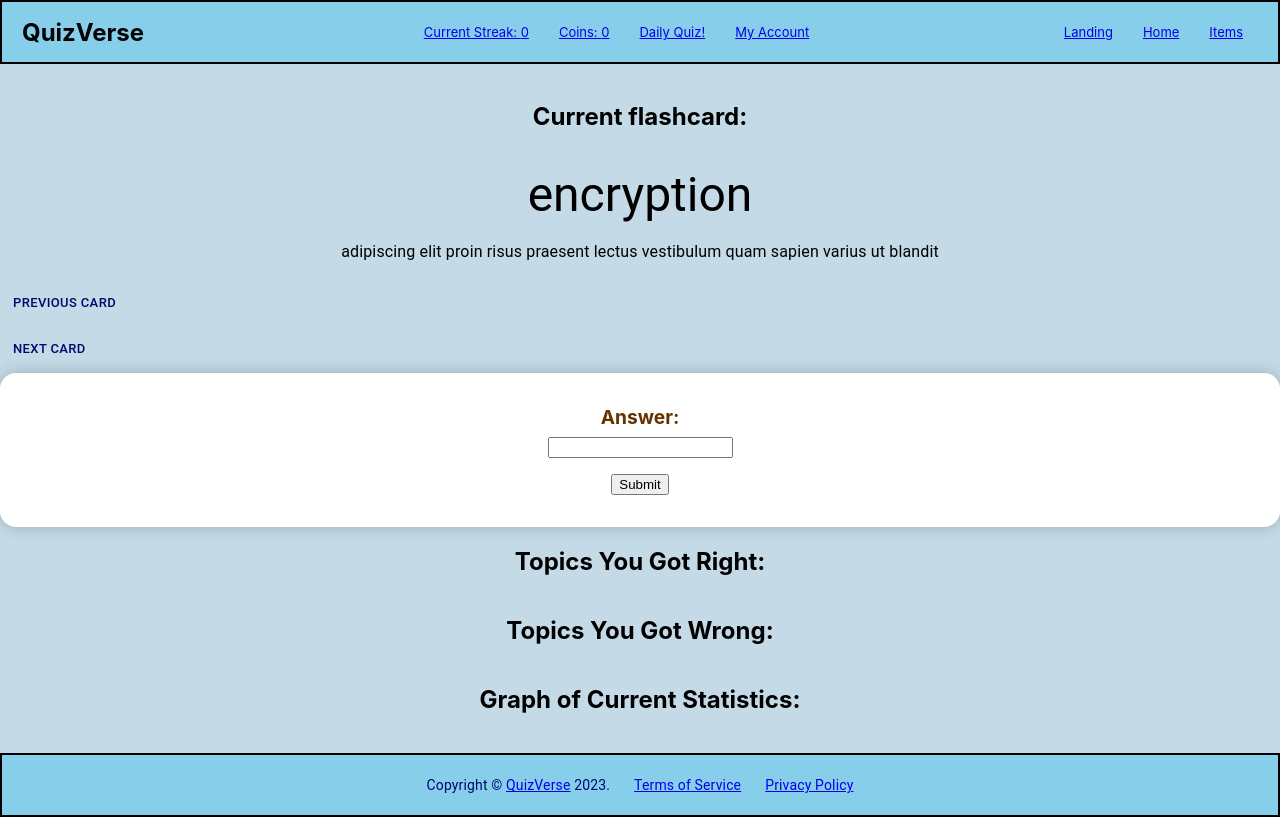
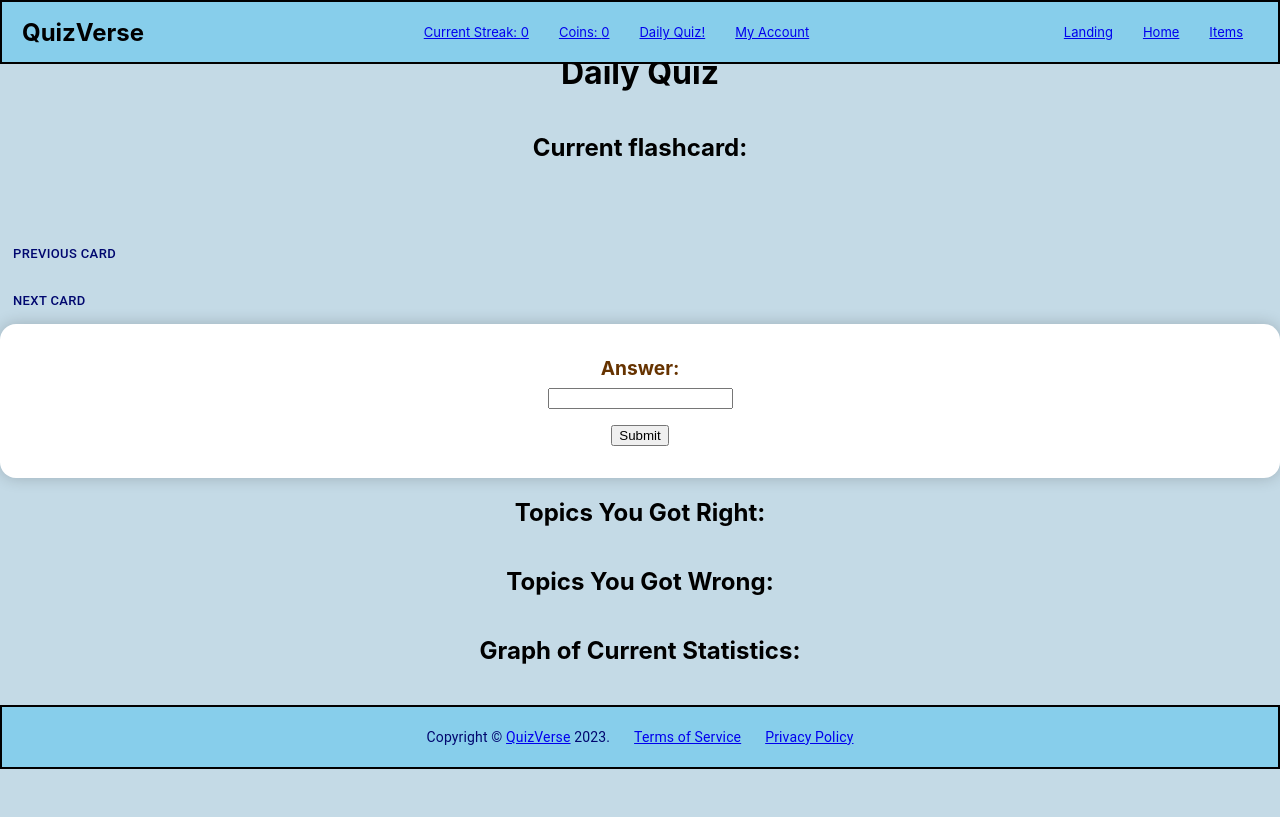
Before and after one commit to agiledev-students-spring2023/final-project-quizverse, a React (Create React App) app in the folder front-end/: page /daily-quiz in a window 1280 px wide. Built offline with nearby package versions, Linux system fonts and the light colour scheme; no server answers.

Commit message:
Edited DailyQuiz to add Show Answer

```diff
--- a/front-end/src/components/Flashcard/Flashcard.js
+++ b/front-end/src/components/Flashcard/Flashcard.js
@@ -11,11 +11,11 @@
         <div>
         <Card  variant = "outlined" class = "card" >
         <CardContent>
-          <Typography variant='h3'  gutterBottom>
-          {props.term}
-          </Typography>
-          <Typography variant="body1">
-            {props.definition}
+            <Typography variant='h3'  gutterBottom>
+            {props.displayTerm===true?props.term:null}
+            </Typography>
+            <Typography variant="body1">
+            {props.displayDefinition===true?props.definition:null}
           </Typography>
         </CardContent>
         <CardActions>
```
